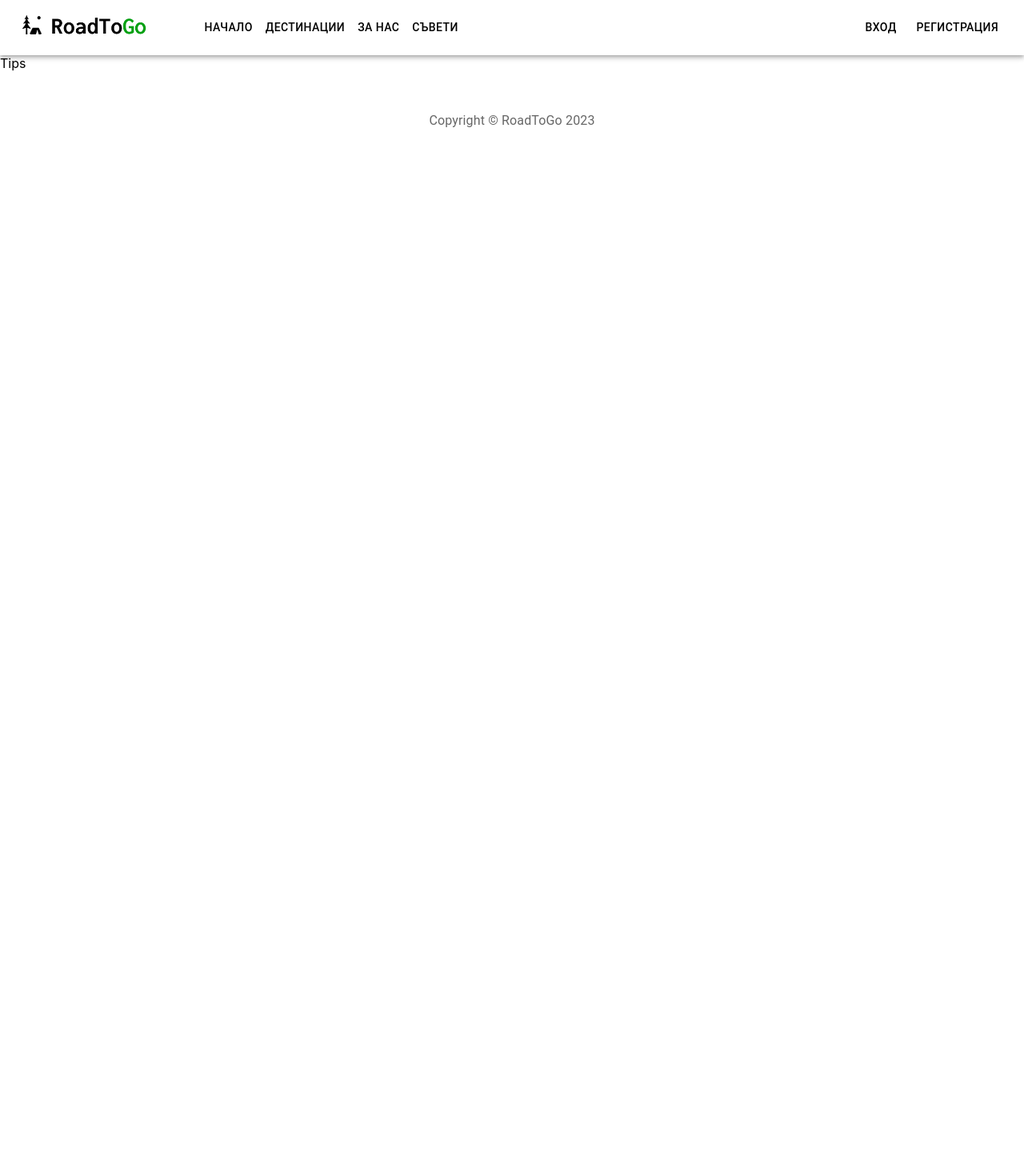
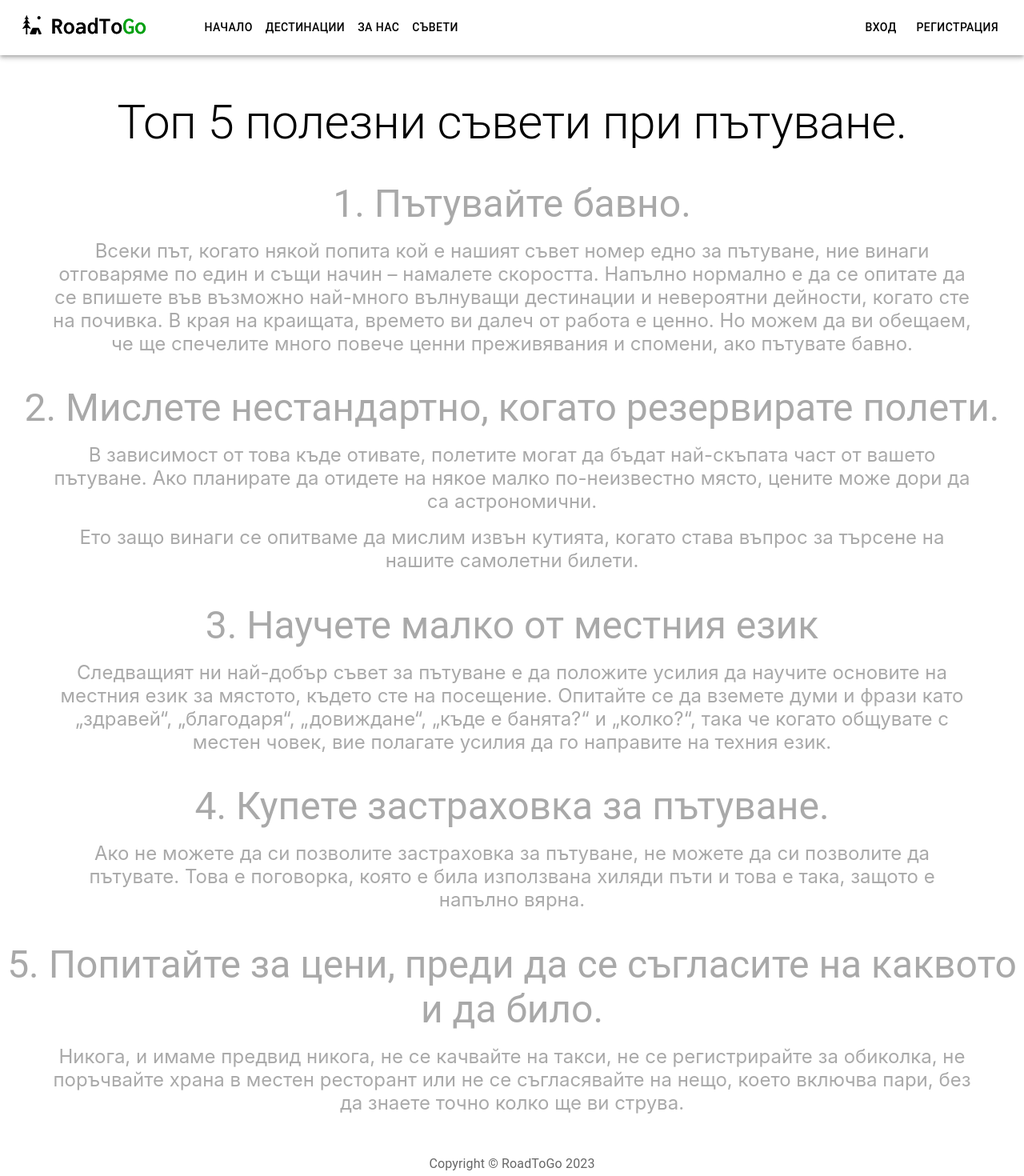
Before and after one commit to AtanasKr/ROADTOGO, a React (Create React App) app in the folder client/: page /tips in a window 1280 px wide. Shown: the top 1470 px of the page at 80% size. Before the commit the page ends 800 px from the top, so only its background shows below. Built offline with nearby package versions, Linux system fonts and the light colour scheme; the HTML template or start-up script is replaced by a standard one.

Commit message:
added design and destination page

```diff
--- a/client/package.json
+++ b/client/package.json
@@ -16,6 +16,7 @@
     "react-router": "^6.8.1",
     "react-router-dom": "^6.8.1",
     "react-scripts": "5.0.1",
+    "react-search-autocomplete": "^8.3.1",
     "react-simple-image-slider": "^2.4.1",
     "web-vitals": "^2.1.4"
   },
--- a/client/src/pages/Destinations.jsx
+++ b/client/src/pages/Destinations.jsx
@@ -1,7 +1,5 @@
 import * as React from 'react';
-import { styled } from '@mui/material/styles';
 import Box from '@mui/material/Box';
-import Paper from '@mui/material/Paper';
 import Grid from '@mui/material/Grid';
 import Card from '@mui/material/Card';
 import CardActions from '@mui/material/CardActions';
@@ -10,23 +8,61 @@ import CardMedia from '@mui/material/CardMedia';
 import Button from '@mui/material/Button';
 import Typography from '@mui/material/Typography';
 import bg1 from '../img/bg1.png'
+import { ReactSearchAutocomplete } from "react-search-autocomplete";
 
-const Item = styled(Paper)(({ theme }) => ({
-  backgroundColor: theme.palette.mode === 'dark' ? '#1A2027' : '#fff',
-  ...theme.typography.body2,
-  padding: theme.spacing(1),
-  textAlign: 'center',
-  color: theme.palette.text.secondary,
-}));
+let data = {};
+const handleOnSearch = (string, results) => {
+  console.log(string, results);
+};
+
+const handleOnHover = (result) => {
+  console.log(result);
+};
+
+const handleOnSelect = (item) => {
+  window.location = `/products/${item.id}`;
+};
+
+const handleOnFocus = () => {
+  console.log("Focused");
+};
+
+const handleOnClear = () => {
+  console.log("Cleared");
+};
 
 export default function Destination() {
   return (
-    <Box sx={{ flexGrow: 1, marginTop:"2em", marginLeft:"6em", marginRight:"6em" }}>
-      <Grid container spacing={2}>
+    <>
+    <div className="search-bar" style={{marginTop:"2em", marginRight:"20em",marginLeft:"20em"}}>
+              <ReactSearchAutocomplete
+                items={data}
+                maxResults={15}
+                onSearch={handleOnSearch}
+                onHover={handleOnHover}
+                onSelect={handleOnSelect}
+                onFocus={handleOnFocus}
+                placeholder="Намерете локация"
+                onClear={handleOnClear}
+                fuseOptions={{ keys: ["name", "description"] }} // Search in the description text as well
+                styling={{
+                  zIndex: 100,
+                  borderRadius: "5px",
+                  boxShadow: "none",
+                  border: "1px solid #e5e5e5",
+                  height: "5vh",
+                  placeholderFontSize: "2.5vh",
+                  fontSize: "1.5rem",
+                }}
+                className="search" // To display it on top of the search box below
+              />
+            </div>
+      <Box sx={{ flexGrow: 1, marginTop:"6em", marginLeft:"22vw", marginRight:"22vw"}}>
+        <Grid container spacing={2} >
           <Grid item xs={4}>
-          <Card sx={{ maxWidth: 345 }}>
+            <Card sx={{ maxWidth: 345, paddingLeft:"0" }}>
               <CardMedia
-              sx={{ height: 140 }}
+                sx={{ height: 140}}
                 image={bg1}
               />
               <CardContent>
@@ -151,5 +187,6 @@ export default function Destination() {
           </Grid>
         </Grid>
       </Box>
+    </>
   );
 }
--- a/client/src/pages/Home.jsx
+++ b/client/src/pages/Home.jsx
@@ -1,8 +1,7 @@
 import React from 'react'
 import Slider from '../components/Slider'
-import Stack from '@mui/material/Stack';
 import Button from '@mui/material/Button';
-import { Box, Container } from '@mui/material';
+import { Box } from '@mui/material';
 export const Home = () => {
   return (
     <>
--- a/client/src/pages/Tips.jsx
+++ b/client/src/pages/Tips.jsx
@@ -1,8 +1,55 @@
+import { Typography } from '@mui/material'
+import { Box, Container } from '@mui/system'
 import React from 'react'
 
 export const Tips = () => {
   return (
-    <div>Tips</div>
+    <Box sx={{textAlign:"center"}}>
+      <Typography variant='h2' sx={{marginTop:"0.8em"}}>Топ 5 полезни съвети при пътуване.</Typography>
+      <Typography variant='h3' sx={{marginTop:"0.8em", color:"darkGray"}}>1. Пътувайте бавно.</Typography>
+      <Container sx={{paddingTop:"1em"}}>
+        <Typography variant='span' sx={{marginTop:"0.8em",
+      color:"darkGray", fontSize:"1.5em"}}>
+        Всеки път, когато някой попита кой е нашият съвет номер едно за пътуване, ние винаги отговаряме по един и същи начин – намалете скоростта.
+  Напълно нормално е да се опитате да се впишете във възможно най-много вълнуващи дестинации и невероятни дейности, когато сте на почивка. В края на краищата, времето ви далеч от работа е ценно. Но можем да ви обещаем, че ще спечелите много повече ценни преживявания и спомени, ако пътувате бавно.
+        </Typography>
+      </Container>
+      <Typography variant='h3' sx={{marginTop:"0.8em", color:"darkGray"}}>2. Мислете нестандартно, когато резервирате полети.</Typography>
+      <Container sx={{paddingTop:"1em"}}>
+        <Typography variant='span' sx={{marginTop:"0.8em",
+      color:"darkGray", fontSize:"1.5em"}}>
+        В зависимост от това къде отивате, полетите могат да бъдат най-скъпата част от вашето пътуване. Ако планирате да отидете на някое малко по-неизвестно място,
+        цените може дори да са астрономични.
+        </Typography>
+      </Container>
+      <Container sx={{paddingTop:"1em"}}>
+        <Typography variant='span' sx={{marginTop:"0.8em",
+      color:"darkGray", fontSize:"1.5em"}}>
+        Ето защо винаги се опитваме да мислим извън кутията, когато става въпрос за търсене на нашите самолетни билети.
+        </Typography>
+      </Container>
+      <Typography variant='h3' sx={{marginTop:"0.8em", color:"darkGray"}}>3. Научете малко от местния език</Typography>
+      <Container sx={{paddingTop:"1em"}}>
+        <Typography variant='span' sx={{marginTop:"0.8em",
+      color:"darkGray", fontSize:"1.5em"}}>
+        Следващият ни най-добър съвет за пътуване е да положите усилия да научите основите на местния език за мястото, където сте на посещение. Опитайте се да вземете думи и фрази като „здравей“, „благодаря“, „довиждане“, „къде е банята?“ и „колко?“, така че когато общувате с местен човек, вие полагате усилия да го направите на техния език.
+        </Typography>
+      </Container>
+      <Typography variant='h3' sx={{marginTop:"0.8em", color:"darkGray"}}>4. Купете застраховка за пътуване.</Typography>
+      <Container sx={{paddingTop:"1em"}}>
+        <Typography variant='span' sx={{marginTop:"0.8em",
+      color:"darkGray", fontSize:"1.5em"}}>
+        Ако не можете да си позволите застраховка за пътуване, не можете да си позволите да пътувате. Това е поговорка, която е била използвана хиляди пъти и това е така, защото е напълно вярна.
+        </Typography>
+      </Container>
+      <Typography variant='h3' sx={{marginTop:"0.8em", color:"darkGray"}}>5. Попитайте за цени, преди да се съгласите на каквото и да било.</Typography>
+      <Container sx={{paddingTop:"1em"}}>
+        <Typography variant='span' sx={{marginTop:"0.8em",
+      color:"darkGray", fontSize:"1.5em"}}>
+       Никога, и имаме предвид никога, не се качвайте на такси, не се регистрирайте за обиколка, не поръчвайте храна в местен ресторант или не се съгласявайте на нещо, което включва пари, без да знаете точно колко ще ви струва.
+        </Typography>
+      </Container>
+    </Box>
   )
 }
 
```
Also changed, not shown: 1 other file (tests, documents, lock files or other folders). Lines whose indentation alone changed are shown as unchanged.
